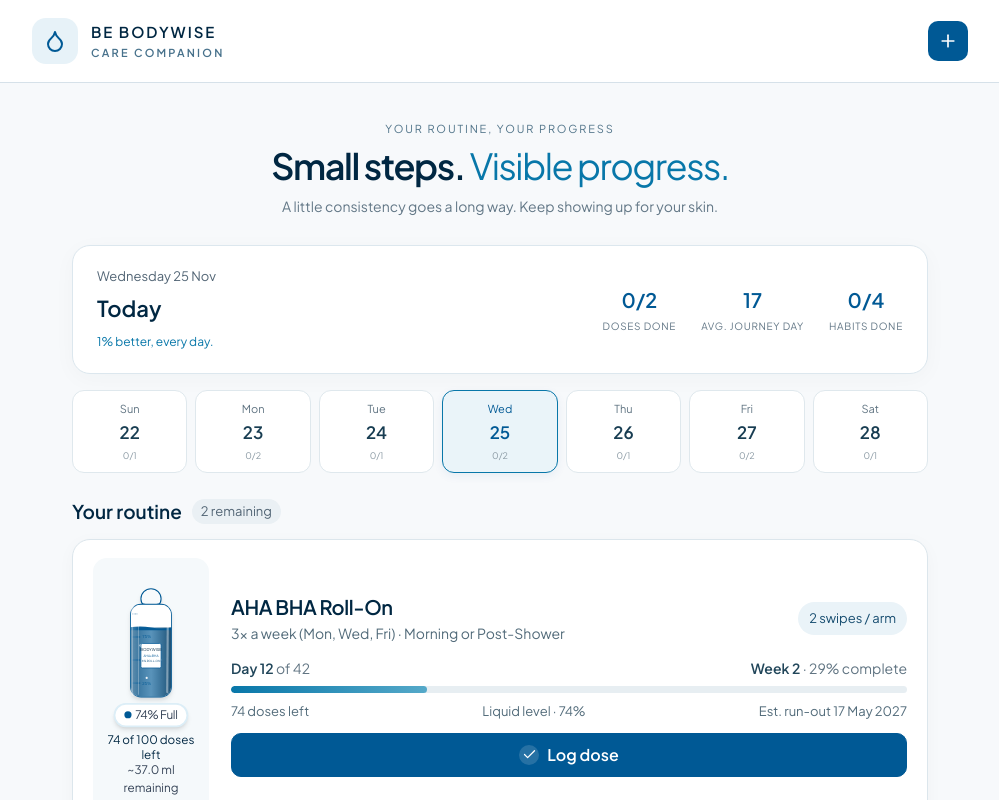
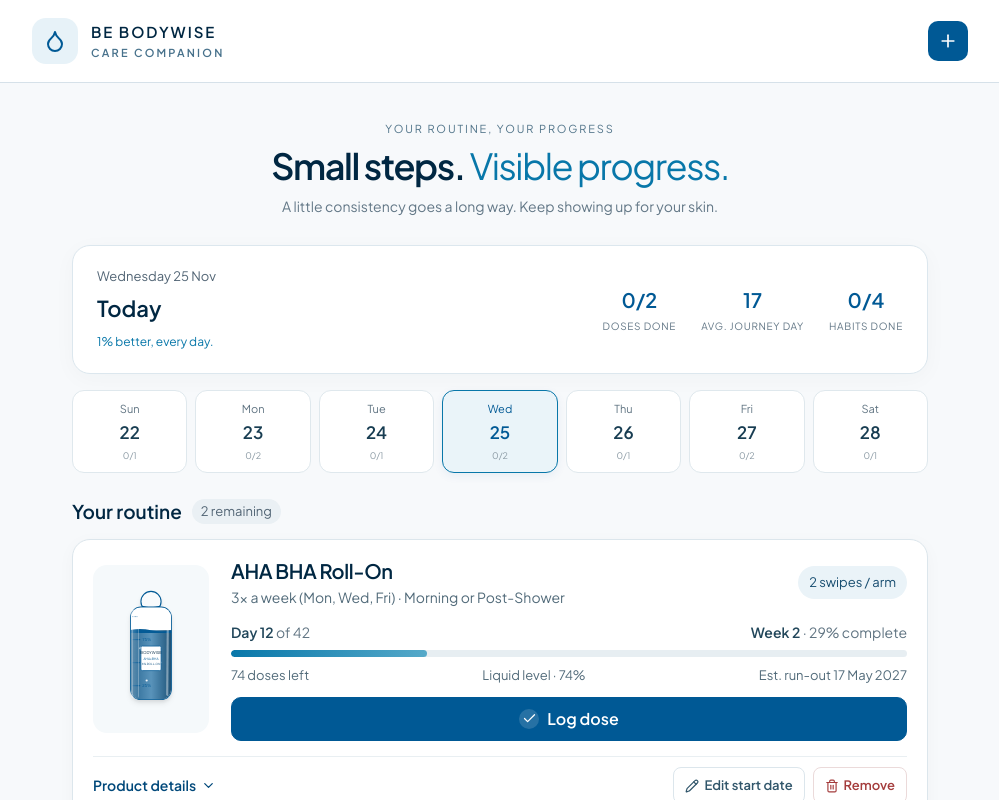
Before and after one commit to businessbyishita/bodywise-care-companion-new, a React (Vite) app: page / in a window 1280 px wide. Shown: the top 800 px of the page, without its empty margins (140-1139 px from the left). Built offline with nearby package versions, Linux system fonts and the light colour scheme.

Commit message:
Update DepletingBottleSvg.jsx

```diff
--- a/src/components/DepletingBottleSvg.jsx
+++ b/src/components/DepletingBottleSvg.jsx
@@ -1,5 +1,3 @@
-import React from 'react';
-import { Droplet, Info } from 'lucide-react';
 
 /**
  * Animated SVG Depleting Bottle / Tube Tracker
@@ -14,6 +12,7 @@ export default function DepletingBottleSvg({
   totalApplications = 100,
   dosePerUseMl = 0.5,
   isAnimating = false,
+  onOpenMatchCheck = null,
   size = 'md' // 'sm' | 'md' | 'lg'
 }) {
 
@@ -35,10 +34,11 @@ export default function DepletingBottleSvg({
   }[size] || 'w-24 h-40';
 
   return (
-    <div className="flex flex-col items-center">
+    <div className="flex items-center justify-center">
       <div
-        className={`relative ${sizeClasses} group transition-transform duration-300 hover:scale-105`}
-        aria-label="Illustration of estimated product remaining"
+        className={`relative ${sizeClasses} cursor-pointer group transition-transform duration-300 hover:scale-105`}
+        onClick={() => onOpenMatchCheck && onOpenMatchCheck()}
+        title="Click to check your physical bottle fill level match"
       >
         {/* Glow when animating drop */}
         {isAnimating && (
@@ -341,26 +341,8 @@ export default function DepletingBottleSvg({
           )}
         </svg>
 
-        {/* Fill level badge bubble */}
-        <div
-          className="absolute -bottom-2.5 left-1/2 -translate-x-1/2 px-2.5 py-0.5 rounded-full text-[10px] font-black tracking-tight shadow-md border-2 border-[#DCEEF7] flex items-center gap-1 whitespace-nowrap bg-white text-[#334155] transition-all duration-300 group-hover:scale-105"
-        >
-          <span className="w-2 h-2 rounded-full bg-[#005995]" />
-          <span>{clampedPercent}% Full</span>
-        </div>
-
-
       </div>
 
-      {/* Uses countdown and volume metric */}
-      <div className="mt-4 text-center">
-        <p className="text-xs font-bold text-[#002742]">
-          {remainingUses} of {totalApplications} doses left
-        </p>
-        <p className="text-[11px] text-[#334155] font-semibold">
-          ~{(remainingUses * dosePerUseMl).toFixed(1)} ml remaining
-        </p>
-      </div>
     </div>
   );
 }
```
